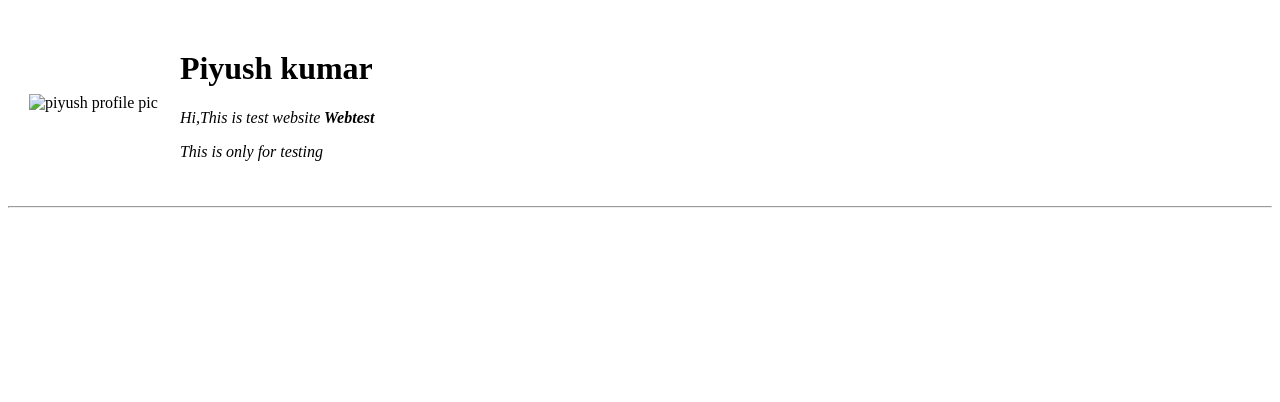
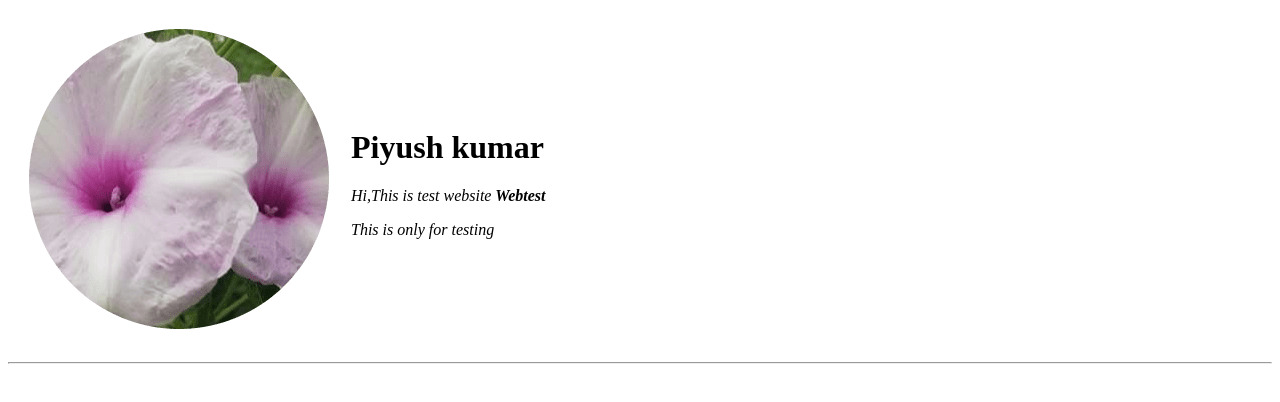
Before and after one commit to piyushiiitm/WebTest, a plain HTML site: page index.html in a window 1280 px wide. Drawn offline with Linux system fonts and the light colour scheme; the site is published under a folder, as on GitHub Pages, so addresses that start at the root find nothing.

Commit message:
image path fixes

```diff
--- a/index.html
+++ b/index.html
@@ -7,7 +7,7 @@
 <body>
 	<table cellspacing="20">
 		<tr>
-			<td><img src="/image/crop-circle.png" alt="piyush profile pic"></td>
+			<td><img src="image/crop-circle.png" alt="piyush profile pic"></td>
 			<td>
 				<h1>Piyush kumar</h1>
 				<p><em>Hi,This is test website<strong> Webtest</strong><em></p>
```
